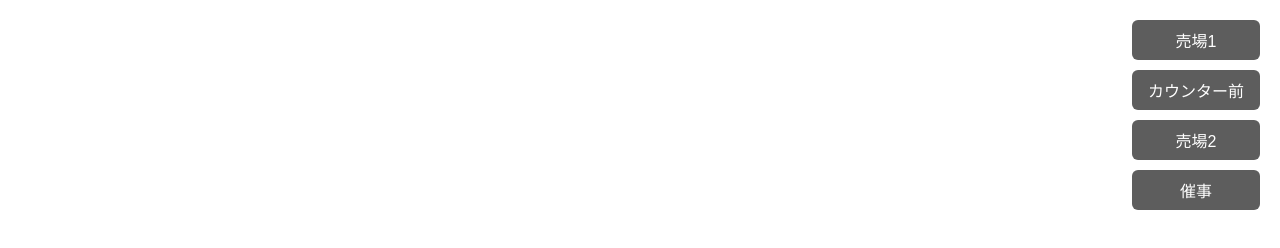
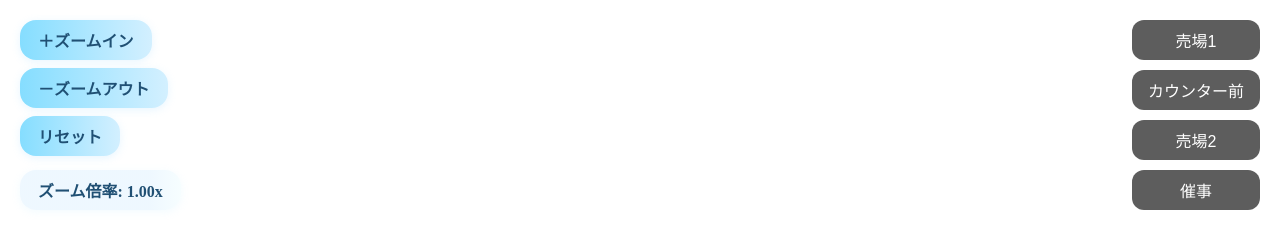
Before and after one commit to Akane-m-fox/Folma360, a plain HTML site: page index.html in a window 1280 px wide. Drawn offline with Linux system fonts and the light colour scheme.

Commit message:
Add files via upload

```diff
--- a/index.html
+++ b/index.html
@@ -1,9 +1,8 @@
-
 <!DOCTYPE html>
 <html lang="ja">
   <head>
     <meta charset="UTF-8" />
-    <title>A-Frame 画像切り替えデモ</title>
+    <title>A-Frame 画像切り替え＋ズームデモ</title>
     <script src="https://aframe.io/releases/1.5.0/aframe.min.js"></script>
     <style>
       .switch-buttons {
@@ -18,7 +17,7 @@
       .switch-buttons button {
         padding: 8px 16px;
         font-size: 16px;
-        border-radius: 6px;
+        border-radius: 12px;
         border: none;
         background: #232323bb;
         color: #fff;
@@ -27,6 +26,46 @@
       }
       .switch-buttons button:hover {
         background: #3e8e41;
+      }
+      /* ズームUI左上に & 明るい青系・透明感 */
+      .zoom-controls {
+        position: absolute;
+        top: 20px;
+        left: 20px;
+        z-index: 20;
+        display: flex;
+        flex-direction: column;
+        gap: 8px;
+        align-items: flex-start;
+      }
+      .zoom-controls button {
+        padding: 8px 18px;
+        font-size: 16px;
+        border-radius: 16px;
+        border: none;
+        background: linear-gradient(90deg, #67d5ffcc, #c3eaffbb);
+        color: #205074;
+        font-weight: bold;
+        box-shadow: 0 2px 8px #8ed3ff33;
+        cursor: pointer;
+        transition: background 0.18s, color 0.18s;
+      }
+      .zoom-controls button:hover {
+        background: linear-gradient(90deg, #b3e3fccc, #c3eaffdd);
+        color: #126098;
+      }
+      .zoom-status {
+        margin-top: 6px;
+        background: linear-gradient(90deg, #eaf6ffcc 80%, #f3fdffbb);
+        color: #205074;
+        padding: 8px 18px;
+        border-radius: 16px;
+        font-size: 16px;
+        user-select: none;
+        min-width: 120px;
+        text-align: center;
+        font-weight: bold;
+        box-shadow: 0 2px 8px #a6e4ff26;
       }
     </style>
   </head>
@@ -37,11 +76,20 @@
       <button onclick="switchSky(2)">売場2</button>
       <button onclick="switchSky(3)">催事</button>
     </div>
+    <div class="zoom-controls">
+      <button onclick="zoom(-5)">＋ズームイン</button>
+      <button onclick="zoom(5)">－ズームアウト</button>
+      <button onclick="resetZoom()">リセット</button>
+      <div class="zoom-status" id="zoom-status">
+        ズーム倍率: 1.00x
+      </div>
+    </div>
     <a-scene>
       <a-sky id="sky"
         src="images/A1.jpg"
         rotation="0 -130 0"
       ></a-sky>
+      <a-entity id="camera" camera look-controls wasd-controls position="0 1.6 0"></a-entity>
     </a-scene>
     <script>
       // 画像リスト
@@ -52,12 +100,56 @@
         "images/D1.jpg"
       ];
 
+      // カメラFOV関連
+      const cam = document.getElementById('camera');
+      const zoomStatus = document.getElementById('zoom-status');
+      const fovDefault = 80; // デフォルト視野角
+      let fov = fovDefault;
 
-      // 切り替え関数
+      function getZoomFactor(fov) {
+        return (fovDefault / fov).toFixed(2);
+      }
+      function updateZoomStatus() {
+        zoomStatus.textContent = `ズーム倍率: ${getZoomFactor(fov)}x`;
+      }
       function switchSky(index) {
         const sky = document.getElementById("sky");
         sky.setAttribute("src", images[index]);
       }
+      function zoom(delta) {
+        fov = Math.min(120, Math.max(30, fov + delta));
+        cam.setAttribute('camera', 'fov', fov);
+        updateZoomStatus();
+      }
+      function resetZoom() {
+        fov = fovDefault;
+        cam.setAttribute('camera', 'fov', fov);
+        updateZoomStatus();
+      }
+      document.addEventListener('wheel', (e) => {
+        if (e.deltaY < 0) {
+          zoom(-5);
+        } else {
+          zoom(5);
+        }
+      });
+      let lastDist = null;
+      document.addEventListener('touchmove', function (e) {
+        if (e.touches.length === 2) {
+          let dx = e.touches[0].clientX - e.touches[1].clientX;
+          let dy = e.touches[0].clientY - e.touches[1].clientY;
+          let dist = Math.sqrt(dx * dx + dy * dy);
+          if (lastDist) {
+            if (dist > lastDist + 5) zoom(-5);
+            if (dist < lastDist - 5) zoom(5);
+          }
+          lastDist = dist;
+        }
+      }, {passive: false});
+      document.addEventListener('touchend', function () { lastDist = null; });
+
+      cam.setAttribute('camera', 'fov', fov);
+      updateZoomStatus();
     </script>
   </body>
 </html>
```
